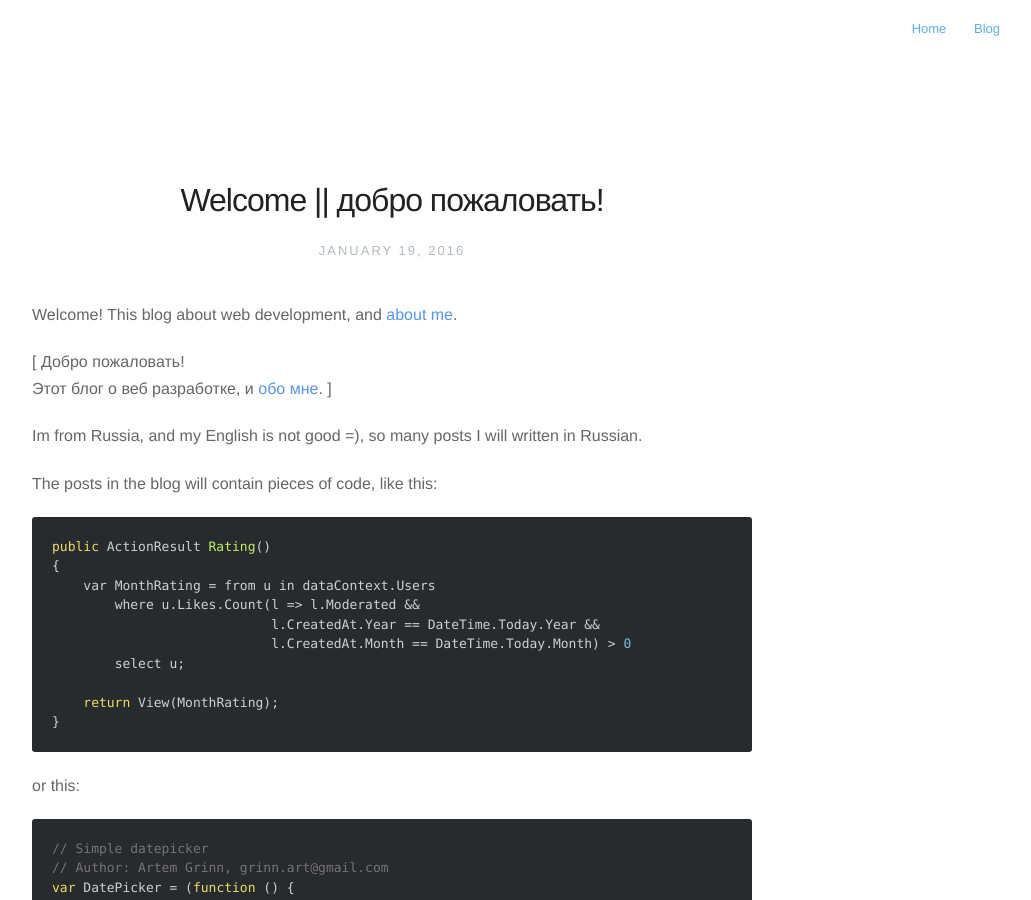
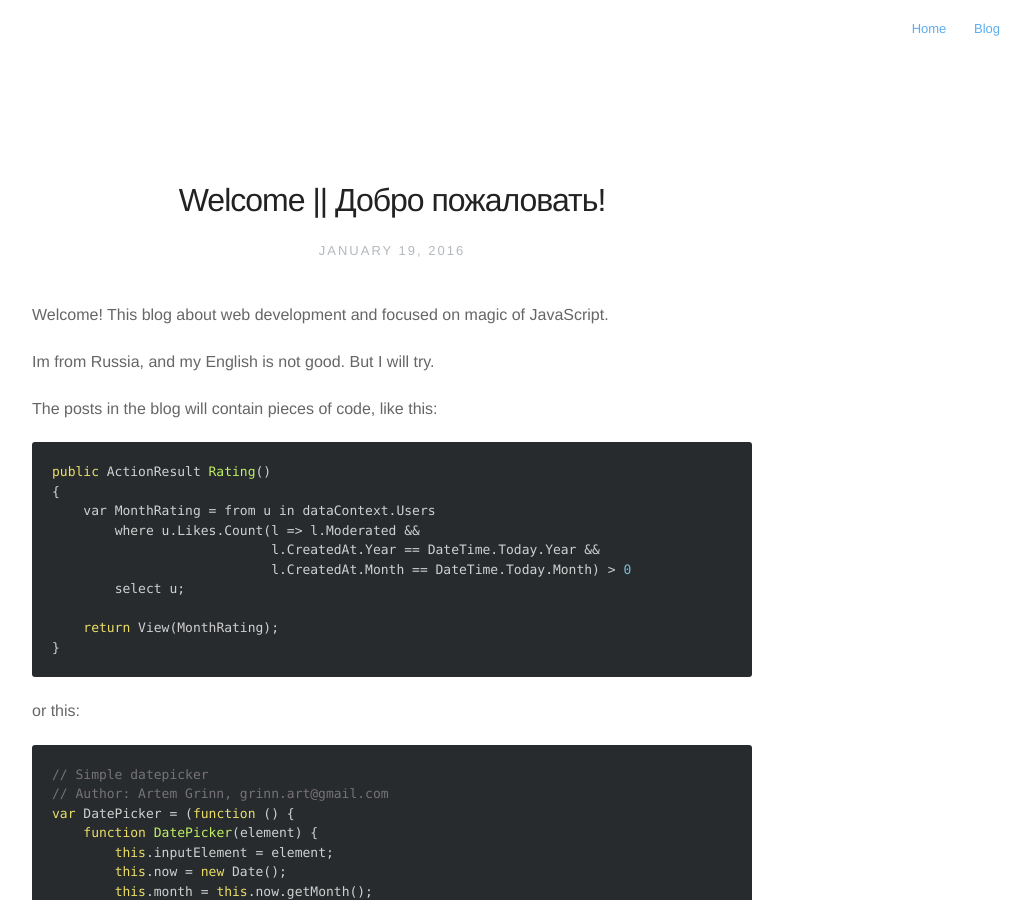
Before and after one commit to ArtemGrinn/artemgrinn.github.io, a Jekyll site: the page built from _posts/2016-01-19-welcome.markdown, in a window 1280 px wide and 900 px high. Shown: the whole window, without its empty margins (248-1279 px from the left). Built offline with Jekyll 4.4.1, drawn with Linux system fonts in a browser that asks for light colours; nearby versions of some CDN libraries.

Commit message:
Update 2016-01-19-welcome.markdown

```diff
--- a/_posts/2016-01-19-welcome.markdown
+++ b/_posts/2016-01-19-welcome.markdown
@@ -1,16 +1,13 @@
 ---
-title:  "Welcome || добро пожаловать!"
+title:  "Welcome || Добро пожаловать!"
 date:   2016-01-19 10:18:00
 description: First topic
 ---
 
 Welcome!
-This blog about web development, and [about me][about].
+This blog about web development and focused on magic of JavaScript.
 
-[ Добро пожаловать!
-Этот блог о веб разработке, и [обо мне][about]. ]
-
-Im from Russia, and my English is not good =), so many posts I will written in Russian.
+Im from Russia, and my English is not good. But I will try.
 
 The posts in the blog will contain pieces of code, like this:
 {% highlight c# %}
@@ -28,7 +25,7 @@ public ActionResult Rating()
 
 or this:
 
-{% highlight javascript %}
+{% highlight js %}
 // Simple datepicker
 // Author: Artem Grinn, grinn.art@gmail.com
 var DatePicker = (function () {
```
